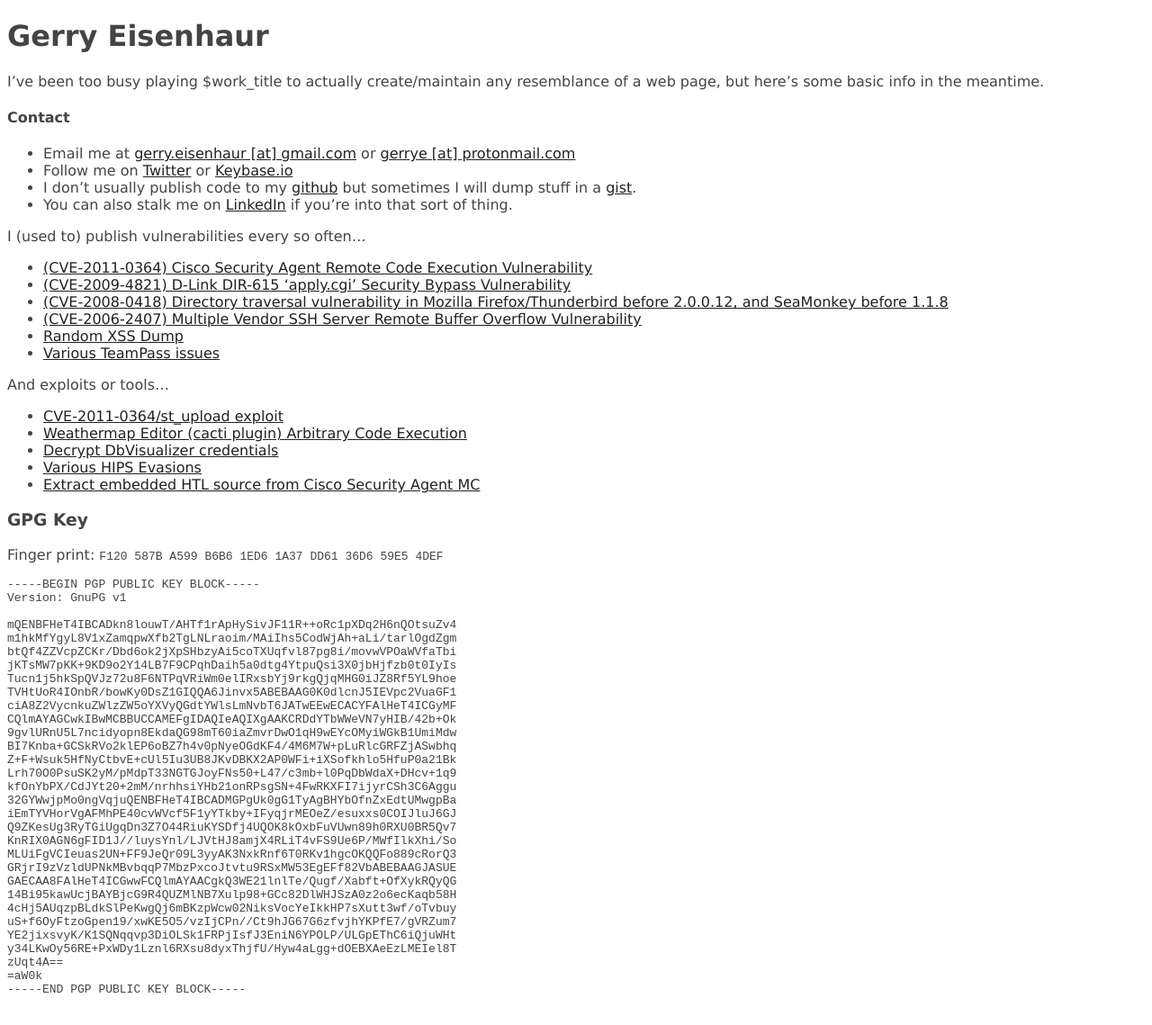
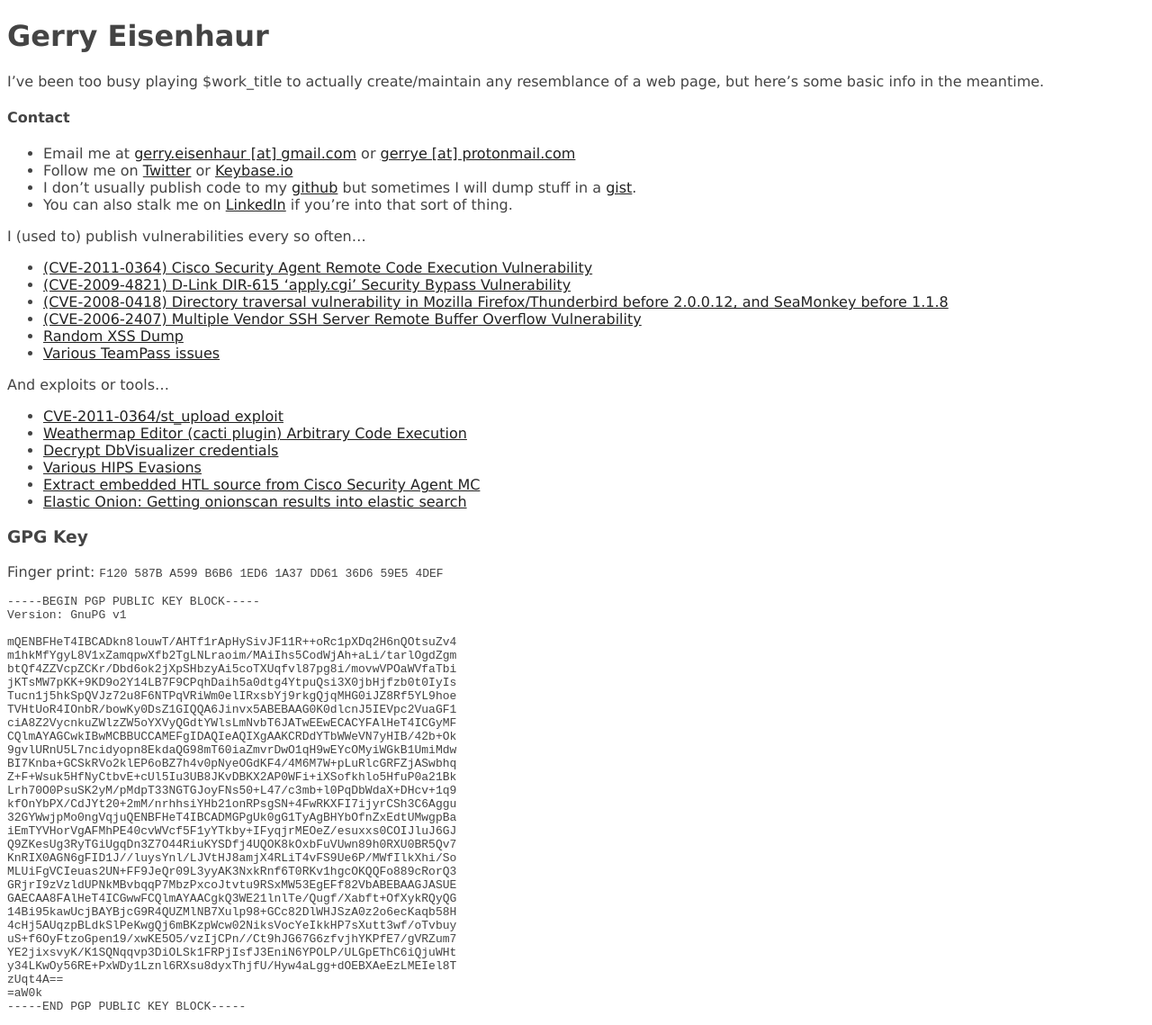
Before and after one commit to gerry/gerry.github.io, a Jekyll site: the page built from index.md, in a window 1280 px wide. Shown: the whole page at 90% size. Built offline with Jekyll 4.4.1, drawn with Linux system fonts in a browser that asks for light colours.

Commit message:
added link to elastic onion

```diff
--- a/index.md
+++ b/index.md
@@ -27,6 +27,7 @@ And exploits or tools...
   * [Decrypt DbVisualizer credentials](https://gist.github.com/gerry/c4602c23783d894b8d96)
   * [Various HIPS Evasions](https://gist.github.com/gerry/666941d68230f4634a0b)
   * [Extract embedded HTL source from Cisco Security Agent MC](https://gist.github.com/gerry/765797)
+  * [Elastic Onion: Getting onionscan results into elastic search](https://github.com/gerry/elasticonion)
 
 ### GPG Key
 Finger print: `F120 587B A599 B6B6 1ED6  1A37 DD61 36D6 59E5 4DEF`
```
